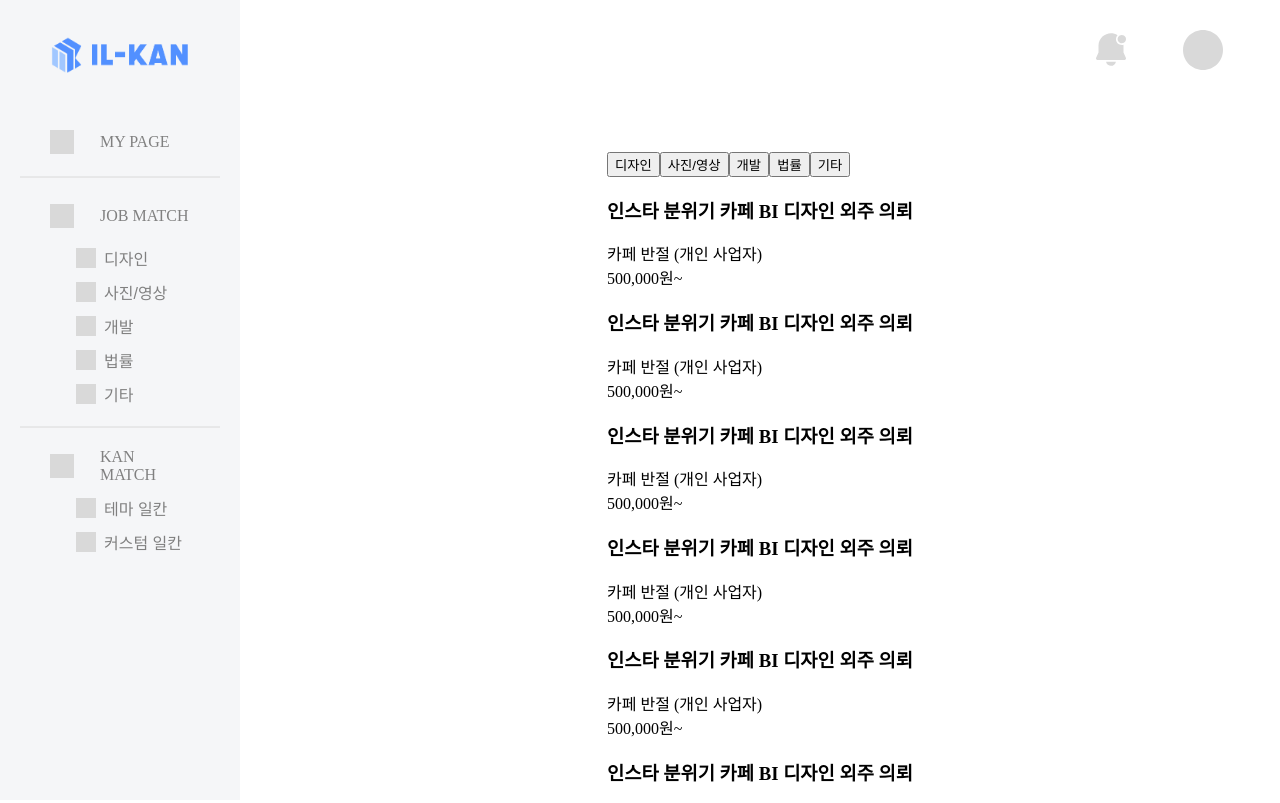
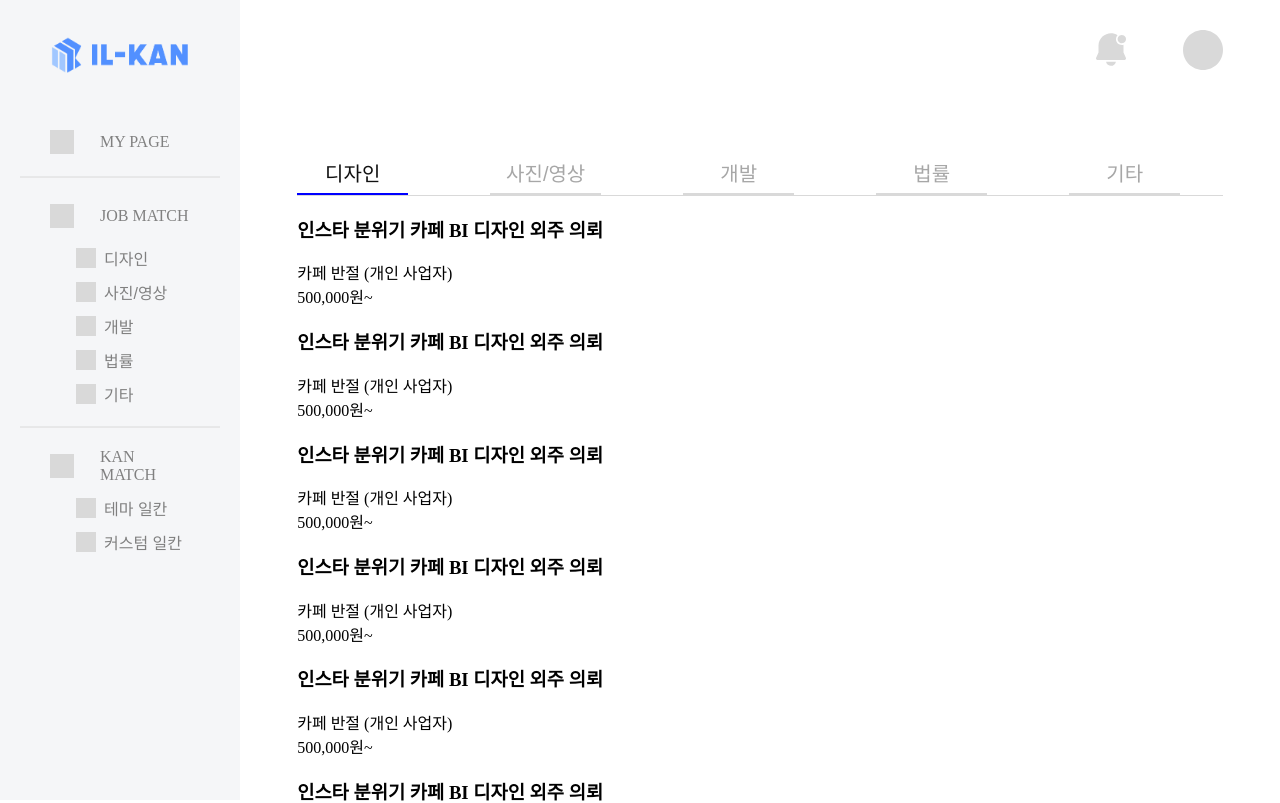
Before and after one commit to cryingdryice/ILKAN-web, a React (Vite) app: page /main/jobs in a window 1280 px wide. Shown: the top 803 px of the page. Built offline with nearby package versions, Linux system fonts and the light colour scheme; the HTML template or start-up script is replaced by a standard one.

Commit message:
feat: nav 구현

```diff
--- /dev/null
+++ b/src/css/pages/jobsPage.module.css
@@ -0,0 +1,24 @@
+.jobsPageContainer {
+  width: 89%;
+}
+
+.tabs {
+  display: flex;
+  gap: 82px;
+  border-bottom: 1px solid #d9d9d9;
+}
+
+.tab {
+  width: 111px;
+  height: 43px;
+  background: transparent;
+  border: none;
+  font-size: 20px;
+  color: #a7a7a7;
+  border-bottom: 2px solid #d9d9d9;
+}
+
+.active {
+  color: #111;
+  border-bottom: 2px solid blue;
+}
--- a/src/pages/main/jobsPage.tsx
+++ b/src/pages/main/jobsPage.tsx
@@ -1,3 +1,5 @@
+import jobsPageStyle from "../../css/pages/jobsPage.module.css";
+
 type WorkItem = {
   id: number;
   title: string;
@@ -16,13 +18,26 @@ const MOCK_LIST: WorkItem[] = Array.from({ length: 9 }).map((_, i) => ({
 export default function JobsPage() {
   const list = MOCK_LIST;
   return (
-    <div>
-      <nav>
-        <button type="button">디자인</button>
-        <button type="button">사진/영상</button>
-        <button type="button">개발</button>
-        <button type="button">법률</button>
-        <button type="button">기타</button>
+    <div className={jobsPageStyle.jobsPageContainer}>
+      <nav className={jobsPageStyle.tabs}>
+        <button
+          type="button"
+          className={`${jobsPageStyle.tab} ${jobsPageStyle.active}`}
+        >
+          디자인
+        </button>
+        <button type="button" className={`${jobsPageStyle.tab}`}>
+          사진/영상
+        </button>
+        <button type="button" className={`${jobsPageStyle.tab}`}>
+          개발
+        </button>
+        <button type="button" className={`${jobsPageStyle.tab}`}>
+          법률
+        </button>
+        <button type="button" className={`${jobsPageStyle.tab}`}>
+          기타
+        </button>
       </nav>
       <section>
         {list.map((item) => (
```
